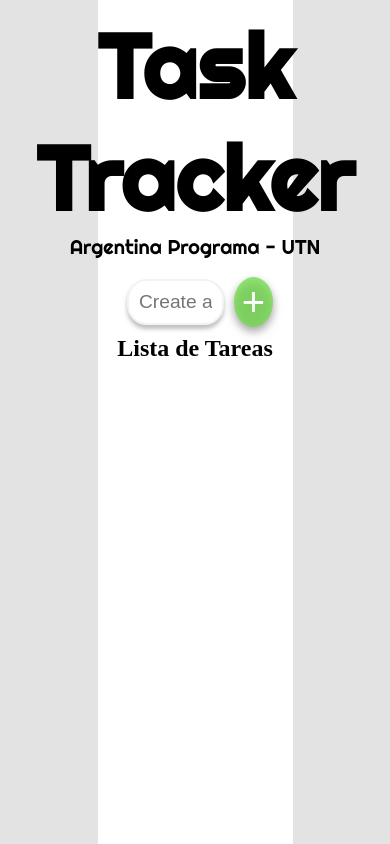
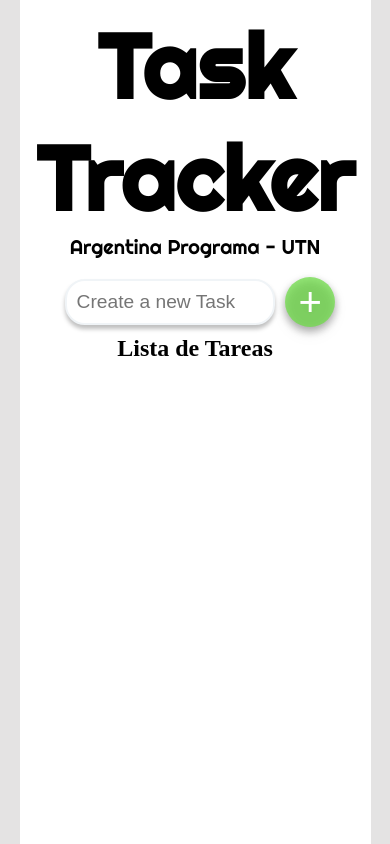
Before and after one commit to GiovanniSia/task-tracker-react, a React (Vite) app: page / in a window 390 px wide. Built offline with nearby package versions, Linux system fonts and the light colour scheme.

Commit message:
fix:style of App.css

```diff
--- a/src/App.css
+++ b/src/App.css
@@ -29,3 +29,9 @@
 .title-info-container p{
     font-size: 20px;
 }
+
+@media (max-width: 700px) {
+    .taskList-container{
+        width: 90%;
+    }
+}
```
